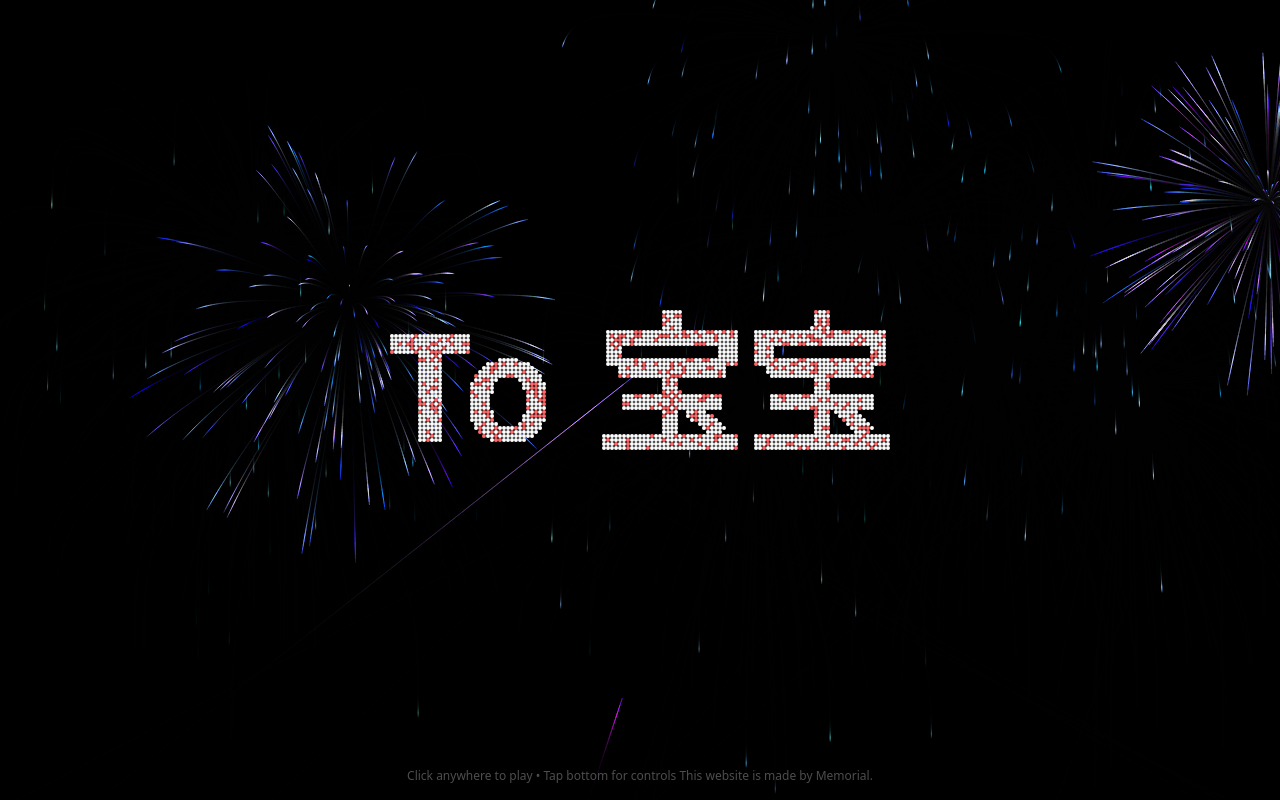
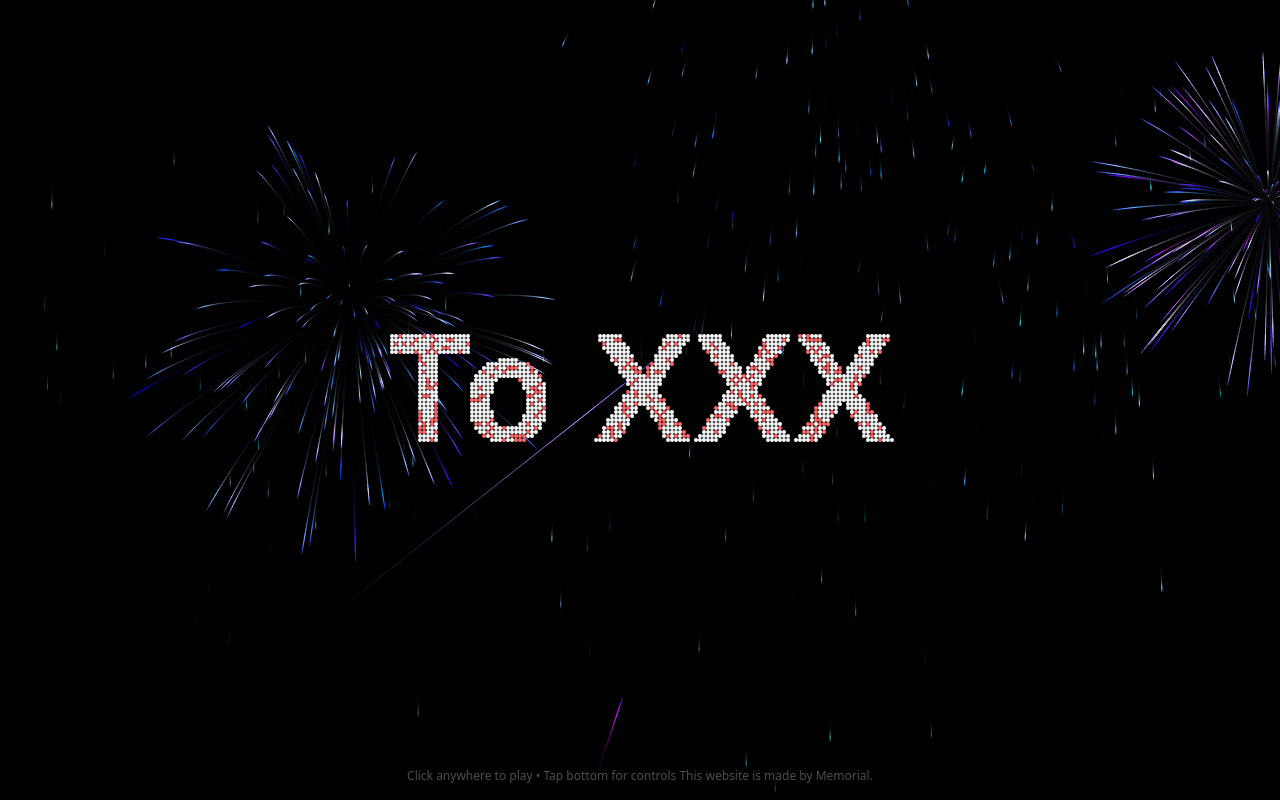
Before and after one commit to Memorial-coder/music-2026, a React (Vite) app: page / in a window 1280 px wide. Built offline with nearby package versions, Linux system fonts and the light colour scheme.

Commit message:
Update message content with editable placeholders

```diff
--- a/App.tsx
+++ b/App.tsx
@@ -7,12 +7,12 @@ import { Play, Pause, SkipForward } from 'lucide-react';
 
 // The sequence of messages to display
 const MESSAGES = [
-  "再见 2025",
-  "To 宝宝",
-  "祝宝宝",
-  "身体健康",
-  "新年快乐",
-  "幸福相随！",
+  "再见 2025（可改）",
+  "To XXX",
+  "祝XXX（可改）",
+  "身体健康（可改）",
+  "新年快乐（可改）",
+  "幸福相随！（可改）",
   "❤"
 ];
 
```
